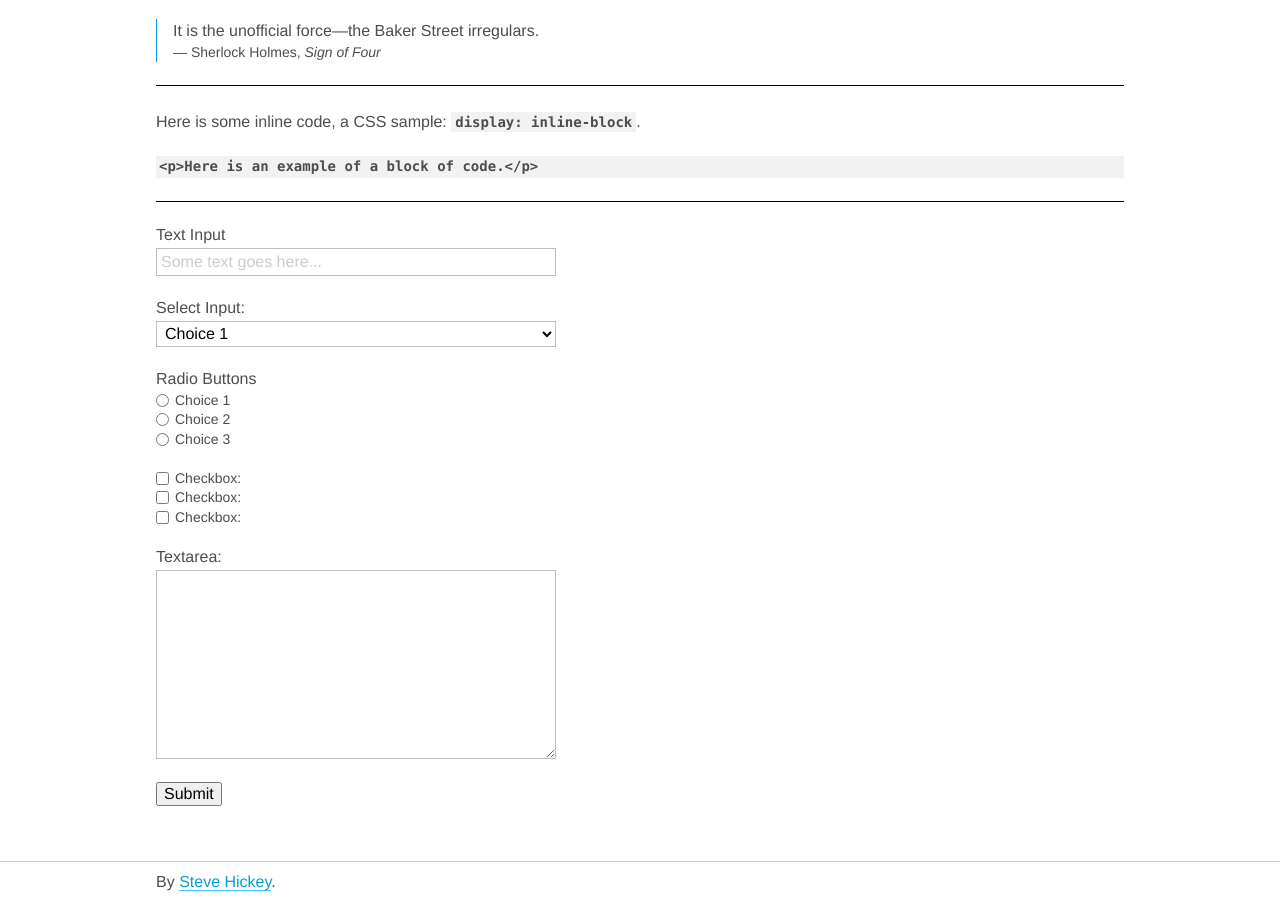
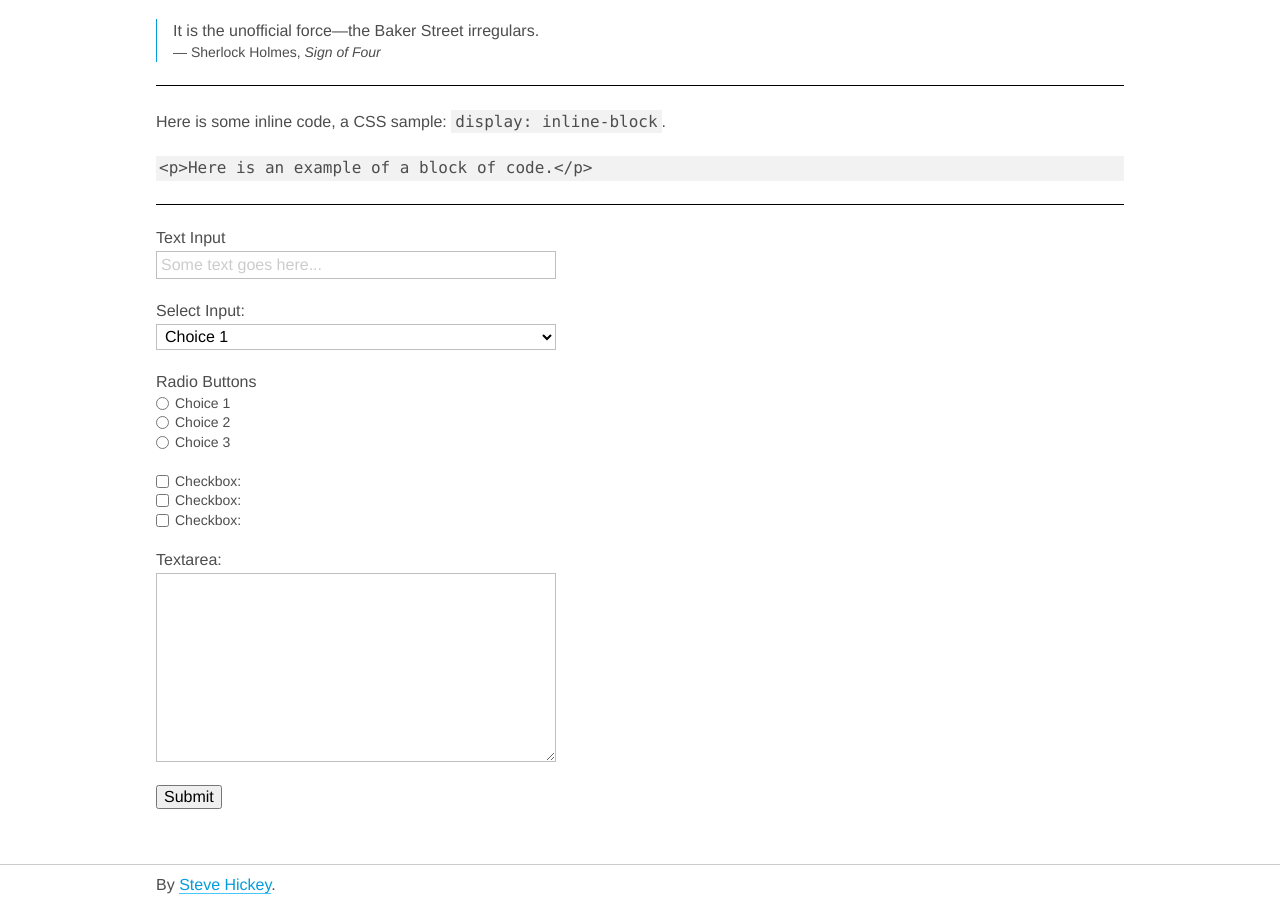
Before and after one commit to javasteve99/static-site-starter, a Jekyll site: the page built from index.html, in a window 1280 px wide. Shown: the part 1977-2878 px from the top of the page. Built offline with Jekyll 4.4.1, drawn with Linux system fonts in a browser that asks for light colours; nearby versions of some CDN libraries.

Commit message:
Style tweaks

```diff
--- a/css/sass/_global.scss
+++ b/css/sass/_global.scss
@@ -1,10 +1,6 @@
 /* ============================================================================================== */
 /* Global Styles                                                                                  */
 /* ============================================================================================== */
-
-body {
-  @include body-font-styles;
-}
 
 .container {
   margin: 0 auto;
@@ -45,6 +41,8 @@ body {
   .unstyled-list { @include unstyled-list; }
   .inline-list { @include inline-list; }
 
+  .blockquote { @include blockquote; }
+
   #demo-form {
     width: 400px;
   }
--- a/css/sass/_variables.scss
+++ b/css/sass/_variables.scss
@@ -36,11 +36,15 @@ $modular-scale-down2:             0.625;  // 10px
 // Type ========================================================================================== /
 $base-typeface:                   "Helvetica Neue", Helvetica, Arial, sans-serif;
 $heading-typeface:                "Helvetica Neue", Helvetica, Arial, sans-serif;
-$code-typeface:                   Menlo, Monaco, "Courier New", monospace;
 $base-line-height:                $modular-scale-up1;
 $vertical-measure:                $modular-scale-up1;
 $base-text-color:                 lighten($darkest, 30%);
 $link-color:                      $blue;
+$code-typeface:                   Menlo, Monaco, "Courier New", monospace;
+$code-tab-size:                   2;
+$code-text-color:                 lighten($darkest, 30%);
+$code-inline-background-color:    lighten($darkest, 95%);
+$code-block-background-color:     lighten($darkest, 95%);
 
 
 
--- a/css/styles.css
+++ b/css/styles.css
@@ -51,6 +51,11 @@ table {
 /* ============================================================================================== */
 /* Base Typographic Styles                                                                        */
 /* ============================================================================================== */
+body {
+  color: #4d4d4d;
+  font-family: "Helvetica Neue", Helvetica, Arial, sans-serif;
+  line-height: 1.4375; }
+
 p {
   line-height: 1.4375;
   margin: 0 0 1.4375em 0;
@@ -123,20 +128,19 @@ dd {
   margin-left: 1em; }
 
 code, pre {
+  color: #4d4d4d;
+  font-family: Menlo, Monaco, "Courier New", monospace;
   direction: ltr;
-  font-family: Menlo, Monaco, "Courier New", monospace;
-  font-size: 0.875em;
-  font-weight: bold;
   text-align: left;
   overflow: auto;
   padding: 0 3px 2px;
-  -moz-tab-size: 2;
-  -o-tab-size: 2;
-  tab-size: 2;
   -webkit-hyphens: none;
   -moz-hyphens: none;
   -ms-hyphens: none;
-  hyphens: none; }
+  hyphens: none;
+  -moz-tab-size: 2;
+  -o-tab-size: 2;
+  tab-size: 2; }
 
 code {
   background-color: #f2f2f2;
@@ -157,10 +161,10 @@ pre {
   pre code {
     color: inherit;
     background-color: transparent;
+    border: 0;
     padding: 0;
     white-space: pre;
-    white-space: pre-wrap;
-    border: 0; }
+    white-space: pre-wrap; }
 
 hr {
   margin: 1.4375em 0;
@@ -184,19 +188,6 @@ sup {
 
 sub {
   bottom: -0.25em; }
-
-.blockquote {
-  padding-left: 1em;
-  margin: 0 0 1.4375em 0;
-  border-left: 1px solid #049cdb; }
-  .blockquote blockquote {
-    margin: 0; }
-  .blockquote figcaption {
-    font-size: 0.875em; }
-    .blockquote figcaption cite {
-      font-style: italic; }
-    .blockquote figcaption:before {
-      content: '\2014 \00A0'; }
 
 /* ============================================================================================== */
 /* Base Form Styles                                                                               */
@@ -416,11 +407,6 @@ select:focus:invalid {
 /* ============================================================================================== */
 /* Global Styles                                                                                  */
 /* ============================================================================================== */
-body {
-  color: #4d4d4d;
-  font-family: "Helvetica Neue", Helvetica, Arial, sans-serif;
-  line-height: 1.4375; }
-
 .container {
   margin: 0 auto;
   padding: 0 1em;
@@ -479,6 +465,18 @@ body {
       margin-left: 0; }
     [role="main"] .inline-list li:last-child {
       margin-right: 0; }
+  [role="main"] .blockquote {
+    padding-left: 1em;
+    margin: 0 0 1.4375em 0;
+    border-left: 1px solid #049cdb; }
+    [role="main"] .blockquote blockquote {
+      margin: 0; }
+    [role="main"] .blockquote figcaption {
+      font-size: 0.875em; }
+      [role="main"] .blockquote figcaption cite {
+        font-style: italic; }
+      [role="main"] .blockquote figcaption:before {
+        content: '\2014 \00A0'; }
   [role="main"] #demo-form {
     width: 400px; }
 
```
Also changed, not shown: css/sass/_type.scss (+7 -10 lines).
